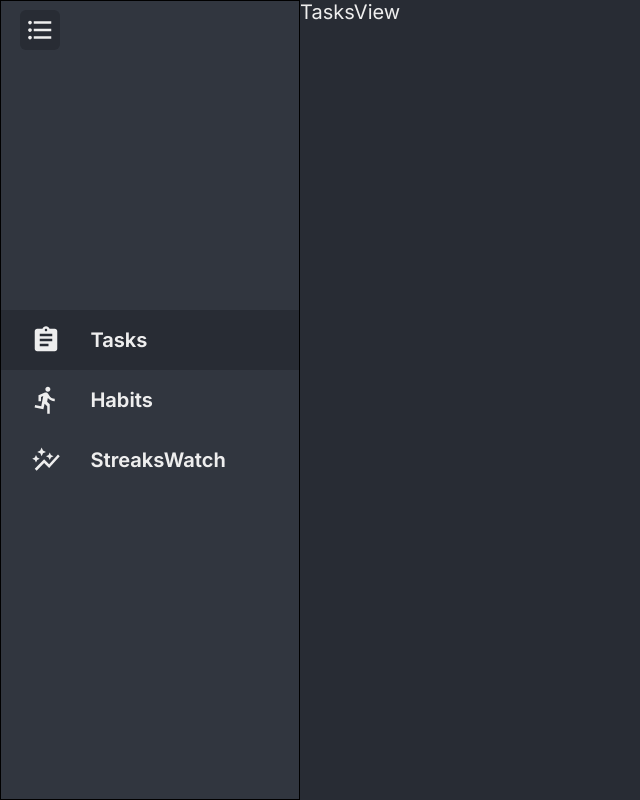
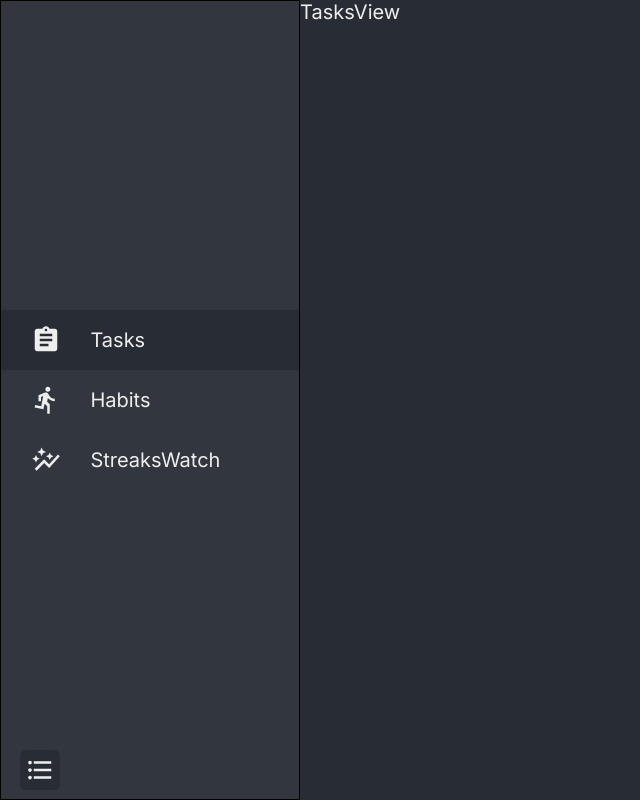
Before and after one commit to Piyuuussshhh/HabTrack, a React (Vite) app: page / in a window 1280 px wide. Shown: the whole page, without its empty margins (0-640 px from the left). Built offline with nearby package versions, Linux system fonts and the light colour scheme.

Commit message:
made sidebar a lil better; started work on taskview {designed it lol}

```diff
--- a/src/App.css
+++ b/src/App.css
@@ -1,4 +1,8 @@
 @import url("https://fonts.googleapis.com/css2?family=Inter:wght@100..900&display=swap");
+
+/* -------------------------------------------------------------------------- */
+/* ------------------------GENERAL APP-WIDE STYLES--------------------------- */
+/* -------------------------------------------------------------------------- */
 
 *,
 *::after,
@@ -60,9 +64,13 @@ body,
   font-weight: var(--subtext);
 }
 
+/* -------------------------------------------------------------------------- */
+/* ------------------------TOP-MOST LEVEL STYLING---------------------------- */
+/* -------------------------------------------------------------------------- */
+
 .toggle-sidebar-btn {
   position: absolute;
-  top: 10px;
+  bottom: 10px; /* this is a jugaad just because I don't want it to get in the way for now.*/
   left: 20px;
   height: 40px;
   width: 40px;
@@ -95,7 +103,11 @@ body,
   height: 100%;
 }
 
-.sidebar-list {
+/* -------------------------------------------------------------------------- */
+/* ------------------------------SIDEBAR STYLES------------------------------ */
+/* -------------------------------------------------------------------------- */
+
+.sidebar .sidebar-list {
   height: 100%;
   width: 100%;
   /* Let's keep the border, it divides the screen better. */
@@ -117,23 +129,58 @@ body,
   flex-direction: row;
   justify-content: center;
   align-items: center;
+
+  /* The hover works DONOT TOUCH */
+  position: relative;
+  overflow: hidden;
+  z-index: 3;
 }
 
+/* For the smooth transition animation */
+.sidebar-list .row::before {
+  content: "";
+  position: absolute;
+  top: 0;
+  left: 0;
+  width: 100%;
+  height: 60px;
+  background-color: var(--secondary);
+  transition: transform 0.3s ease;
+  z-index: -1;
+  /* opacity: 0; */
+  transform: translateX(-100%);
+}
+
+.row:hover::before {
+  transform: translateX(0);
+  /* opacity: 1; */
+}
+
+/* idk chatgpt said this is necessary for animation. */
+.row span {
+  position: relative;
+  z-index: 1;
+  display: inline-block;
+}
+
+/* Icon of each view on the sidebar. */
 .row #icon {
   flex: 30%;
   display: grid;
   place-items: center;
+  z-index: 1;
 }
 
+/* The name of each view on the sidebar. */
 .row .tab-title {
   flex: 70%;
 }
 
-.sidebar-list .row:hover {
-  cursor: pointer;
+/* To show which tab is currently active. */
+.sidebar-list #active {
   background-color: var(--bg-color);
 }
 
-.sidebar-list #active {
-  background-color: var(--bg-color);
-}
+/* -------------------------------------------------------------------------- */
+/* -----------------------------TASK VIEW STYLES----------------------------- */
+/* -------------------------------------------------------------------------- */
--- a/src/App.jsx
+++ b/src/App.jsx
@@ -3,11 +3,6 @@ import { useState } from "react";
 import { invoke } from "@tauri-apps/api/tauri";
 
 // External UI Components
-import Container from "react-bootstrap/Container";
-import Nav from "react-bootstrap/Nav";
-import Navbar from "react-bootstrap/Navbar";
-// I have no idea how CSS frameworks like bootstrap or tailwind work.
-import NavDropdown from "react-bootstrap/NavDropdown";
 import AssignmentIcon from "@mui/icons-material/Assignment";
 import DirectionsRunIcon from "@mui/icons-material/DirectionsRun";
 import AutoGraphIcon from "@mui/icons-material/AutoGraph";
--- a/src/components/Sidebar.jsx
+++ b/src/components/Sidebar.jsx
@@ -1,5 +1,11 @@
 import React from "react";
 
+/*
+  In props, I pass:
+    -> the names of all the tabs in an array {tabs}
+    -> the active tab that the user is currently viewing {activeTab}
+    -> the function to change the active tab {toggleTab}
+*/
 const Sidebar = (props) => {
   return (
     <div className="sidebar">
@@ -15,7 +21,7 @@ const Sidebar = (props) => {
               }}
             >
               <div id="icon">{tab.icon}</div>
-              <span className="bold tab-title">{tab.name}</span>
+              <span className="tab-title">{tab.name}</span>
             </li>
           );
         })}
```
Also changed, not shown: src/views/TasksView/TasksView.jsx (+9 -0 lines).
